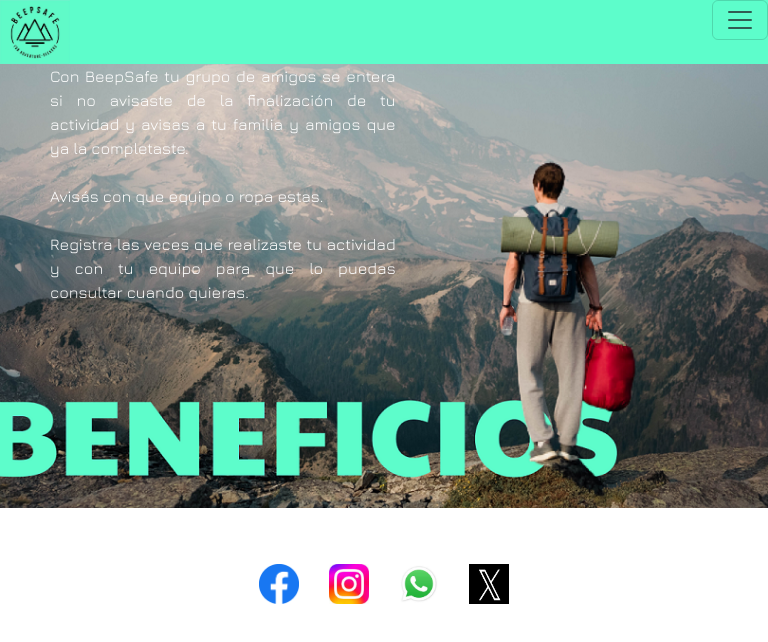
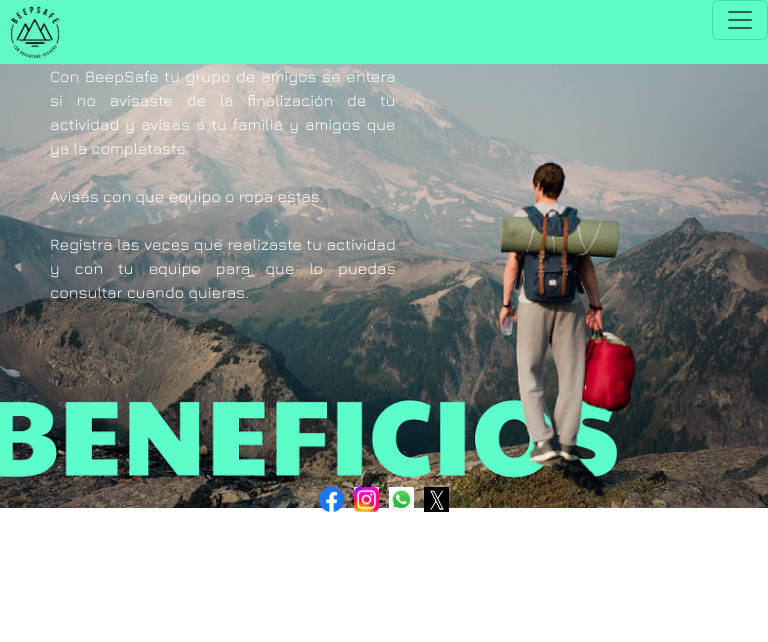
Before and after one commit to JRojo66/Beepsafe, a plain HTML site: page pages/beneficios.html in a window 768 px wide. Drawn offline with nearby package versions, Linux system fonts and the light colour scheme.

Commit message:
Cambio de beneficios.html a responsive ver5.9 - adaptacion pantalla cel 9

```diff
--- a/pages/beneficios.html
+++ b/pages/beneficios.html
@@ -72,7 +72,7 @@
 
         <!-- Footer -->
         <div class="row redes">
-            <div class="col redes__layout redes__layout__vertical redes__layout__vertical__cel">
+            <div class="col redes__layout redes__layout__vertical redes__layout__beneficios">
                 <a href="https://www.facebook.com/" target="_blank"><img src="../Imagenes/facebook.png" alt="facebook"></a>
                 <a href="https://www.instagram.com/" target="_blank"><img src="../Imagenes/Instagram.jpeg" alt="Instagram"></a>
                 <a href="https://www.whatsapp.com/?lang=es_LA" target="_blank"><img src="../Imagenes/Whatsapp.jpeg" alt="Whatsapp"></a>
--- a/styles/styles.css
+++ b/styles/styles.css
@@ -91,7 +91,7 @@ body{
         left: 90%; /* PREGUNTAR porque no funciona right: 0;*/
     }
 
-    .redes__layout__vertical__cel{
+    .redes__layout__beneficios{
         display: flex;
         flex-direction: column;
         justify-content: center;
@@ -209,6 +209,20 @@ body{
         justify-content: center;
         gap: 30px;
     }
+    .redes .col a img{
+        width: 25px;
+        height: 25px;
+    }
+    .redes__layout__beneficios{
+        display: flex;
+        flex-direction: row;
+        justify-content: center;
+        gap: 10px;
+        position: absolute;
+        bottom: 36%;
+        left: 0; /* PREGUNTAR porque no funciona right: 0;*/
+    }
+
 
 }
 
```
Also changed, not shown: 1 other file.
